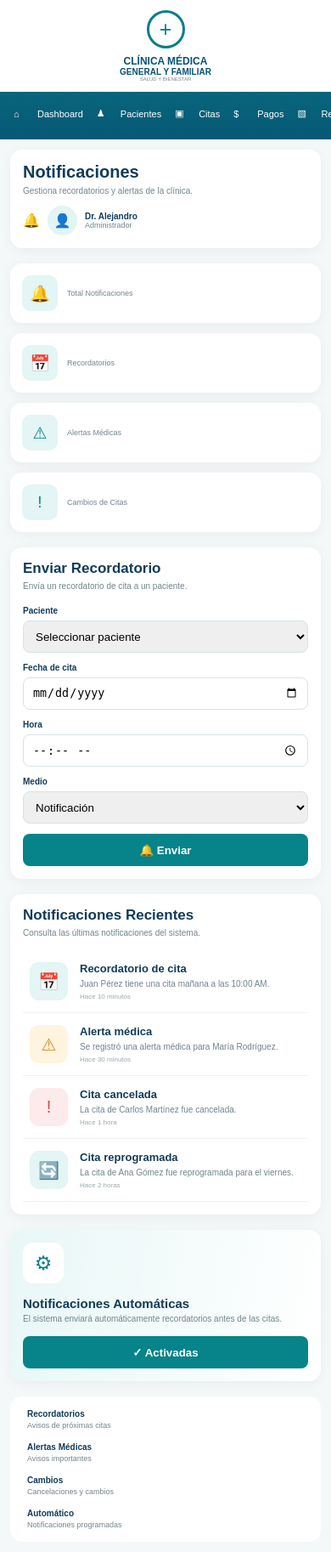
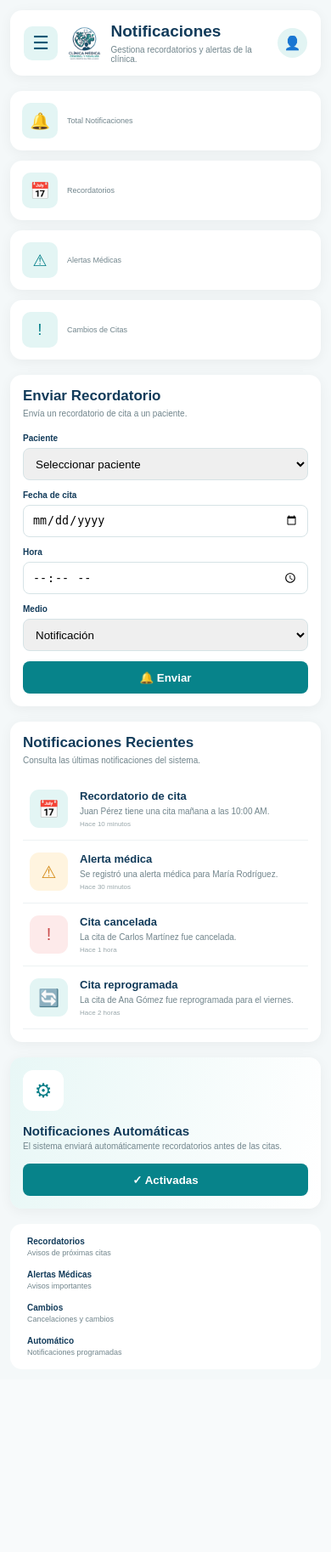
Before and after one commit to jordanibasilio264-afk/Proyecto, a Django app: page /notificaciones/ in a window 390 px wide. Shown: the whole page at 85% size. After the commit the page ends 1596 px from the top, so only its background shows below. Run offline with Django 5.2, Linux system fonts and the light colour scheme.

Commit message:
se pusieron las fotos de los logos en notificaciones y seguros, adapte en telefono y tienen su botones

```diff
--- a/Clinica/apps/Notificaciones/static/notificaciones.css
+++ b/Clinica/apps/Notificaciones/static/notificaciones.css
@@ -39,6 +39,14 @@ body {
     color: #075273;
     text-align: center;
     padding: 18px 8px;
+}
+
+.logo img {
+    display: block;
+    width: 120px;
+    max-width: 100%;
+    height: auto;
+    margin: 0 auto;
 }
 
 .logo-icono {
@@ -86,6 +94,8 @@ body {
 
 .opcion span {
     width: 20px;
+    text-align: center;
+    font-size: 16px;
 }
 
 .opcion:hover,
@@ -390,6 +400,66 @@ footer span {
     color: #71858c;
 }
 
+/* MENÚ LATERAL EN PANTALLAS BAJAS (computadora con zoom o ventana chica) */
+
+.menu-lateral {
+    overflow-y: auto;
+    scrollbar-width: none;
+}
+
+.menu-lateral::-webkit-scrollbar {
+    display: none;
+}
+
+@media (max-height: 700px) and (min-width: 701px) {
+
+    .logo {
+        padding: 10px 8px;
+    }
+
+    .logo img {
+        width: 85px;
+    }
+
+    .menu {
+        padding: 8px 7px;
+    }
+
+    .opcion {
+        padding: 9px 8px;
+        margin-bottom: 3px;
+    }
+
+    .cerrar {
+        padding: 12px 15px;
+    }
+
+}
+
+@media (max-height: 540px) and (min-width: 701px) {
+
+    .logo img {
+        width: 70px;
+    }
+
+    .opcion {
+        padding: 7px 8px;
+        margin-bottom: 2px;
+    }
+
+}
+
+
+/* MENÚ HAMBURGUESA (solo se ve en celular) */
+
+.menu-check,
+.menu-btn,
+.logo-movil,
+.fondo-oscuro {
+    display: none;
+}
+
+
 @media (max-width: 1000px) {
 
     .formulario-grid {
@@ -407,38 +477,82 @@ footer span {
         display: block;
     }
 
+    /* La barra lateral sale de la pantalla y entra al tocar ☰ */
     .menu-lateral {
-        position: relative;
-        width: 100%;
-        height: auto;
+        position: fixed;
         top: 0;
+        bottom: auto;
         left: 0;
-        bottom: auto;
+        z-index: 30;
+
+        width: 230px;
+        max-width: 80vw;
+        height: 100vh;
+        height: 100dvh;
+        overflow-y: auto;
+
+        transform: translateX(-105%);
+        transition: transform 0.3s ease;
     }
 
-    .logo {
-        padding: 12px;
+    .menu-check:checked ~ .pagina .menu-lateral {
+        transform: translateX(0);
     }
 
-    .logo-icono {
-        width: 45px;
-        height: 45px;
-        font-size: 25px;
+    /* Fondo oscuro detrás del menú abierto */
+    .menu-check:checked ~ .pagina .fondo-oscuro {
+        display: block;
+        position: fixed;
+        inset: 0;
+        z-index: 20;
+        background: rgba(7, 40, 60, 0.5);
+    }
+
+    /* Botón ☰ en el encabezado */
+    .menu-btn {
+        display: flex;
+        align-items: center;
+        justify-content: center;
+        flex-shrink: 0;
+
+        width: 40px;
+        height: 40px;
+        border-radius: 10px;
+
+        background: #e3f5f4;
+        color: #075875;
+        font-size: 22px;
+        cursor: pointer;
+    }
+
+    /* Logo visible en el encabezado cuando el menú está cerrado */
+    .logo-movil {
+        display: block;
+        flex-shrink: 0;
+        height: 40px;
+        width: auto;
+    }
+
+    /* Logo más pequeño dentro del menú deslizable */
+    .logo {
+        padding: 10px 8px;
+    }
+
+    .logo img {
+        width: 65px;
     }
 
     .menu {
-        display: flex;
-        overflow-x: auto;
-        padding: 8px;
+        padding: 8px 7px;
     }
 
     .opcion {
-        flex-shrink: 0;
-        white-space: nowrap;
+        padding: 10px 8px;
+        margin-bottom: 3px;
     }
 
     .cerrar {
-        display: none;
+        padding: 12px 15px;
     }
 
     .contenido {
@@ -448,14 +562,22 @@ footer span {
     }
 
     .encabezado {
-        flex-direction: column;
-        align-items: flex-start;
         gap: 12px;
-        padding: 15px;
+        padding: 14px 16px;
+    }
+
+    .encabezado-titulo {
+        flex: 1;
+        min-width: 0;
     }
 
     .encabezado h1 {
-        font-size: 20px;
+        font-size: 19px;
+    }
+
+    .usuario-texto,
+    .notificacion {
+        display: none;
     }
 
     .formulario {
--- a/Clinica/apps/Notificaciones/templates/notificaciones.html
+++ b/Clinica/apps/Notificaciones/templates/notificaciones.html
@@ -18,21 +18,23 @@
 
 <body>
 
+<!-- Interruptor del menú en celular (sin JavaScript) -->
+<input type="checkbox" id="menu-toggle" class="menu-check">
+
 <div class="pagina">
+
+    <label for="menu-toggle" class="fondo-oscuro"></label>
 
     <aside class="menu-lateral">
 
         <div class="logo">
 
-            <div class="logo-icono">
-                +
-            </div>
-
-            <h2>CLÍNICA MÉDICA</h2>
-
-            <h3>GENERAL Y FAMILIAR</h3>
-
-            <p>SALUD Y BIENESTAR</p>
+            <img
+                src="{% static 'images/logo-clinica.png' %}"
+                alt="Clínica Médica General y Familiar"
+                width="120"
+                style="display:block; height:auto; max-width:100%; margin:0 auto;"
+            >
 
         </div>
 
@@ -86,7 +88,16 @@
 
         <header class="encabezado">
 
-            <div>
+            <label for="menu-toggle" class="menu-btn" aria-label="Abrir menú">☰</label>
+
+            <img
+                class="logo-movil"
+                src="{% static 'images/logo-clinica.png' %}"
+                alt="Clínica Médica General y Familiar"
+                style="height:40px; width:auto;"
+            >
+
+            <div class="encabezado-titulo">
 
                 <h1>
                     Notificaciones
```
Also changed, not shown: Clinica/apps/SegurosMedicos/static/Seguros.css (+174 -110 lines), Clinica/apps/SegurosMedicos/templates/Seguros.html (+36 -17 lines).
